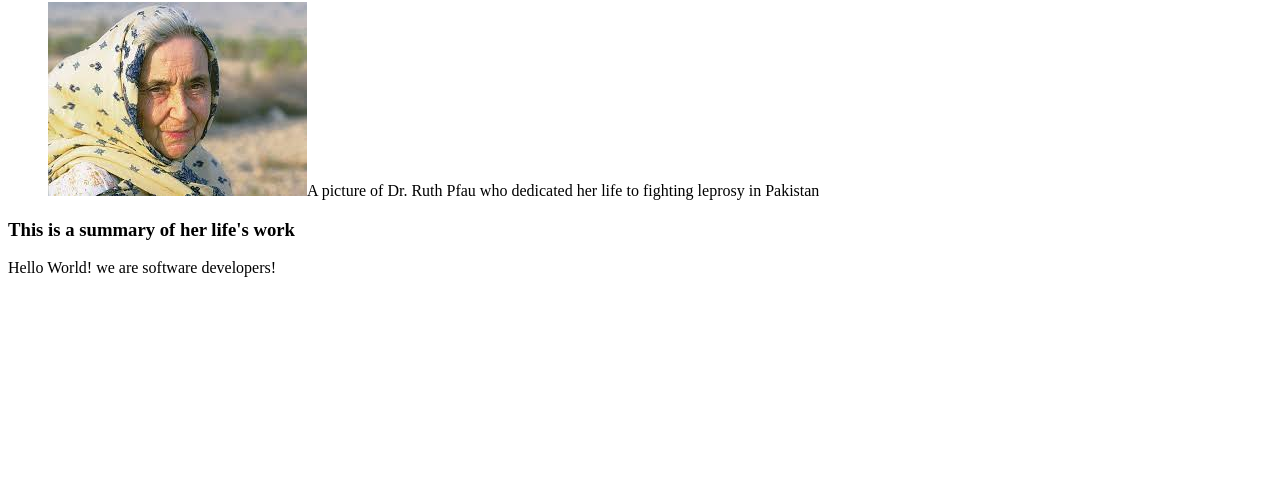
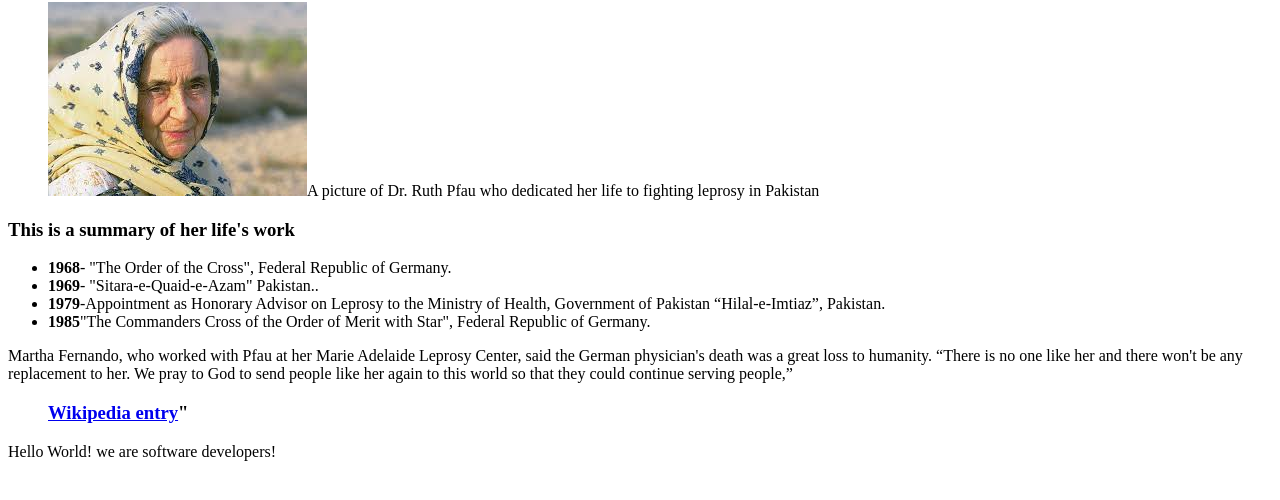
Before and after one commit to CoderFemi/microverse-femi-soah, a plain HTML site: page index.html in a window 1280 px wide. Shown: the part 78-578 px from the top of the page. Drawn offline with Linux system fonts and the light colour scheme.

Commit message:
changes are made in 7

```diff
--- a/index.html
+++ b/index.html
@@ -16,6 +16,26 @@
 
       <section id="tribute-info">
         <h3>This is a summary of her life's work</h3>
+        <ul>
+            <li> <strong>1968</strong>- "The Order of the Cross", Federal Republic of Germany.</li>
+
+            <li> <strong>1969</strong>- "Sitara-e-Quaid-e-Azam" Pakistan..</li>
+
+            <li> <strong>1979</strong>-Appointment as Honorary Advisor on Leprosy to the Ministry of Health, Government of Pakistan
+
+              “Hilal-e-Imtiaz”, Pakistan.</li>
+
+            <li> <strong>1985</strong>"The Commanders Cross of the Order of Merit with Star", Federal Republic of Germany.</li>
+
+        </ul>
+        <p>
+          Martha Fernando, who worked with Pfau at her Marie Adelaide Leprosy Center, said the German physician's death was a great loss to humanity. “There is no one like her and there won't be any replacement to her. We pray to God to send people like her again to this world so that they could continue serving people,”
+        </p>
+        <blockquote cite ="https://leprosyhistory.org/database/person184">
+<h3>
+        <a id="tribute-link" href=" https://en.wikipedia.org/wiki/Ruth_Pfau"  target="_blank">Wikipedia entry</a>"
+</h3>
+
       </section>
     </div>
 
```
